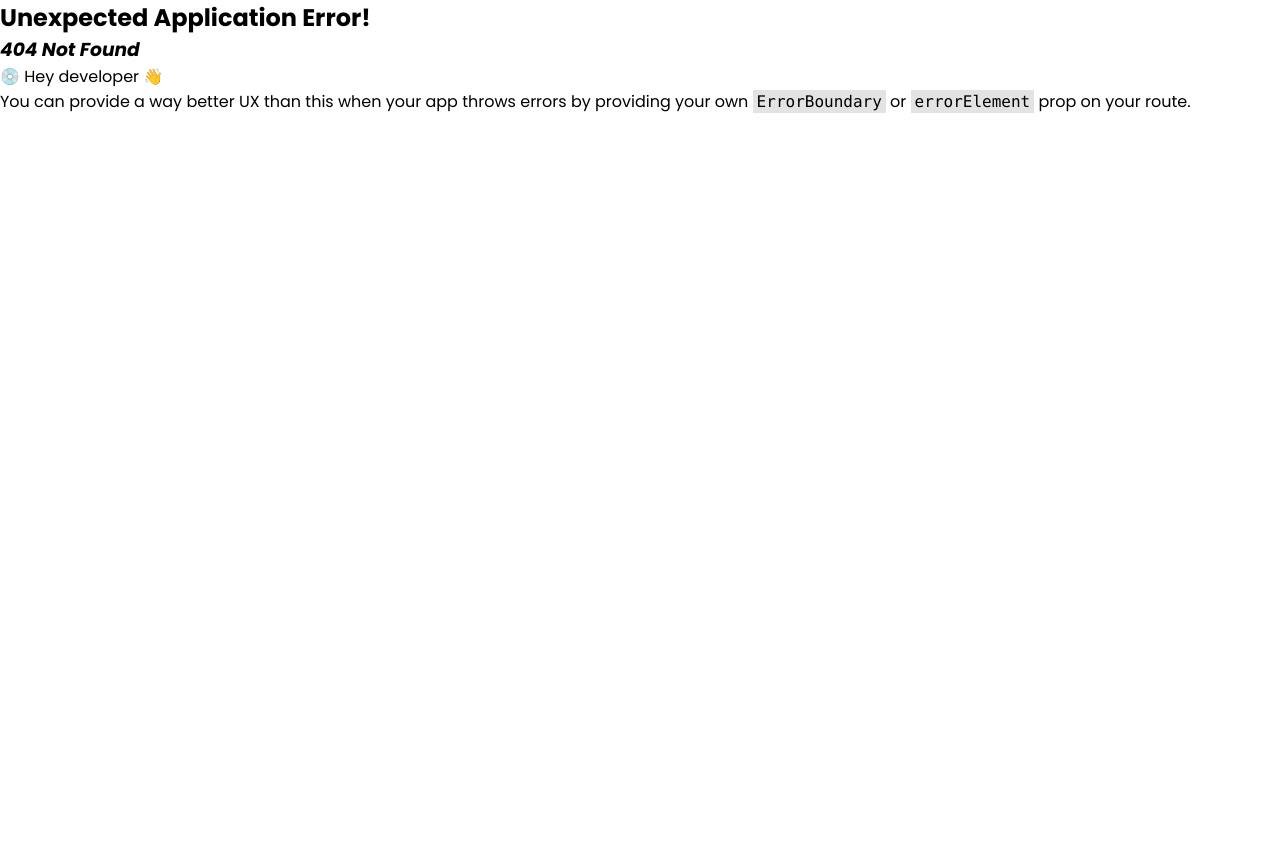
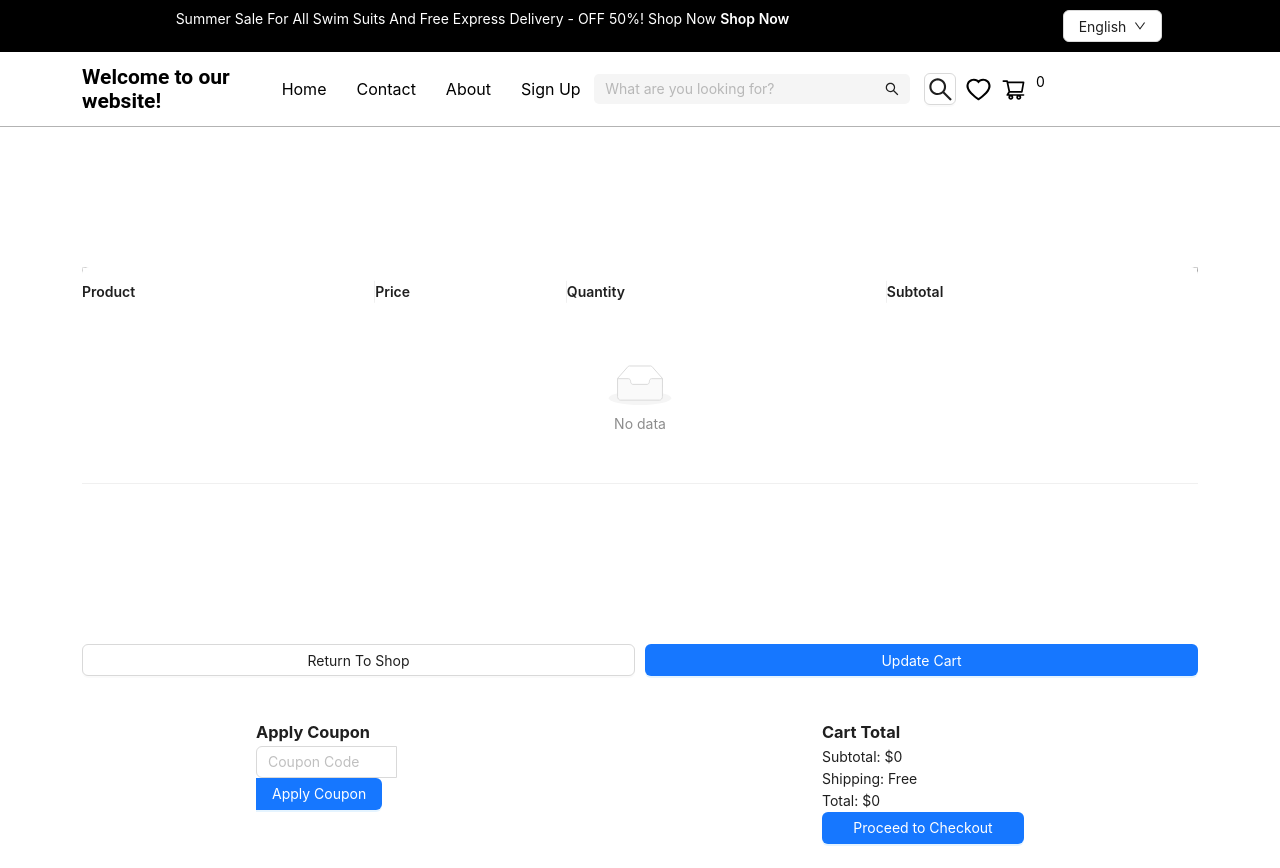
Before and after one commit to jhanzaib593/Exclusive-Store, a React (Create React App) app: page /cart in a window 1280 px wide. Before the commit this address had no page. Before the commit the page ends 800 px from the top, so only its background shows below. Built offline with nearby package versions, Linux system fonts and the light colour scheme.

Commit message:
cart page add

```diff
--- a/src/components/card/index.js
+++ b/src/components/card/index.js
@@ -7,6 +7,12 @@ const { Meta } = Card;
 
 const ProductCard = (props) => {
   const { t } = useTranslation();
+
+  const addToCart = (data) => {
+    const cart = JSON.parse(localStorage.getItem("cart")) || [];
+    cart.push(data);
+    localStorage.setItem("cart", JSON.stringify(cart));
+  };
 
   return (
     <Card
@@ -30,7 +36,13 @@ const ProductCard = (props) => {
               <EyeOutlined className="icon-button" />
             </Tooltip>
           </div>
-          <Button type="primary" block className="add-to-cart">
+
+          <Button
+            type="primary"
+            block
+            className="add-to-cart"
+            onClick={() => addToCart(props)}
+          >
             {t("AddToCart")}
           </Button>
         </div>
--- /dev/null
+++ b/src/components/cart/index.css
@@ -0,0 +1,31 @@
+.cart-table {
+    padding: 10em 0;
+}
+
+.cart-table tr {
+    background-color: white !important;
+    box-shadow: 1px 1px 4px gray !important;
+    border: none !important;
+
+}
+
+.cart-table tr th {
+    background-color: white !important;
+    border: none !important;
+    padding: 1em 0 !important;
+
+}
+
+.custom-table thead>tr>th {
+    padding: 16px;
+    /* Header cell padding */
+    text-align: left;
+    /* Optional: align text */
+}
+
+.custom-table tbody>tr>td {
+    padding: 12px;
+    /* Body cell padding */
+    vertical-align: middle;
+    /* Optional: align content */
+}
--- /dev/null
+++ b/src/components/cart/index.js
@@ -0,0 +1,138 @@
+import React, { useState } from "react";
+import { Table, Button, Input, Row, Col, Card, InputNumber } from "antd";
+import "./index.css"; // Optional CSS file for custom styles
+import Header from "../header";
+import { TopBanner } from "../top-bar";
+
+export const Cart = () => {
+  const productarry = localStorage.getItem("cart");
+
+  const initialValue = productarry ? JSON.parse(productarry) : [];
+  const [cart, setCart] = useState(initialValue);
+
+  const updateQuantity = (key, quantity) => {
+    if (quantity === 0) {
+      // If quantity is zero, remove the item from the cart
+      const updatedCart = cart.filter((item) => item._id !== key);
+      setCart(updatedCart);
+      localStorage.setItem("cart", JSON.stringify(updatedCart));
+    } else {
+      // Update the quantity of the item in the cart
+      const updatedCart = cart.map((item) =>
+        item._id === key ? { ...item, quantity } : item
+      );
+      setCart(updatedCart);
+      localStorage.setItem("cart", JSON.stringify(updatedCart));
+    }
+  };
+
+  const calculateSubtotal = () => {
+    return cart.reduce((total, item) => {
+      const quantity = item.quantity || 1; // Default to 1 if quantity is undefined
+      const price = item.discountprice || item.productprice; // Use discountprice if available, otherwise productprice
+      return total + price * quantity;
+    }, 0);
+  };
+
+  return (
+    <>
+      <TopBanner />
+      <Header />
+      <div className="container">
+        {/* Cart Table */}
+        <Table
+          dataSource={cart.map((item, index) => ({
+            ...item,
+            key: index,
+          }))}
+          className="cart-table custom-table"
+          pagination={false}
+          columns={[
+            {
+              title: "Product",
+              dataIndex: "product",
+              key: "product",
+              render: (text, record) => (
+                <div style={{ display: "flex", alignItems: "center" }}>
+                  <img
+                    src={record.productimg}
+                    alt={record.productname}
+                    style={{ width: 50, marginRight: 10 }}
+                  />
+                  {record.productname}
+                </div>
+              ),
+            },
+            {
+              title: "Price",
+              dataIndex: "price",
+              key: "price",
+              render: (text, record) => {
+                return `$${record.discountprice || record.productprice}`; // Check if discountprice exists, otherwise show productprice
+              },
+            },
+            {
+              title: "Quantity",
+              dataIndex: "quantity",
+              key: "quantity",
+              render: (quantity, record) => (
+                <InputNumber
+                  min={0}
+                  defaultValue={quantity || 1} // Default to 1 if quantity is undefined
+                  onChange={(value) => updateQuantity(record._id, value)}
+                />
+              ),
+            },
+            {
+              title: "Subtotal",
+              key: "subtotal",
+              render: (_, record) => {
+                const quantity = record.quantity || 1; // Use record.quantity or default to 1 if undefined
+                const price = record.discountprice || record.productprice; // Use discountprice if available, otherwise productprice
+                return `$${price * quantity}`; // Calculate subtotal
+              },
+            },
+          ]}
+          scroll={{ x: 800 }} // Enable horizontal scrolling for smaller screens
+        />
+
+        {/* Actions */}
+        <div
+          style={{ marginTop: 20, display: "flex", flexWrap: "wrap", gap: 10 }}
+        >
+          <Button type="default" style={{ flex: 1, minWidth: 150 }}>
+            Return To Shop
+          </Button>
+          <Button type="primary" style={{ flex: 1, minWidth: 150 }}>
+            Update Cart
+          </Button>
+        </div>
+
+        {/* Coupon and Cart Summary */}
+        <Row gutter={[16, 16]} style={{ marginTop: 20 }}>
+          <Col xs={24} md={12}>
+            <Card>
+              <h3>Apply Coupon</h3>
+              <Input.Group compact>
+                <Input style={{ width: "70%" }} placeholder="Coupon Code" />
+                <Button type="primary">Apply Coupon</Button>
+              </Input.Group>
+            </Card>
+          </Col>
+
+          <Col xs={24} md={12}>
+            <Card>
+              <h3>Cart Total</h3>
+              <p>Subtotal: ${calculateSubtotal()}</p>
+              <p>Shipping: Free</p>
+              <p>Total: ${calculateSubtotal()}</p>
+              <Button type="primary" block>
+                Proceed to Checkout
+              </Button>
+            </Card>
+          </Col>
+        </Row>
+      </div>
+    </>
+  );
+};
--- a/src/components/header/index.js
+++ b/src/components/header/index.js
@@ -12,6 +12,11 @@ import { useTranslation } from "react-i18next";
 
 const Header = () => {
   const { t } = useTranslation();
+
+  const productarry = localStorage.getItem("cart");
+
+  const initialValue = productarry ? JSON.parse(productarry) : [];
+  console.log("initialValue", initialValue.length);
 
   const [top, setTop] = React.useState(0);
   const [open, setOpen] = useState(false);
@@ -103,6 +108,7 @@ const Header = () => {
                     className="icon_cart"
                     style={{ fontSize: "25px" }}
                   />
+                  {`${initialValue.length}`}
                 </div>
               </Col>
 
```
Also changed, not shown: src/App.js (+6 -1 lines).
